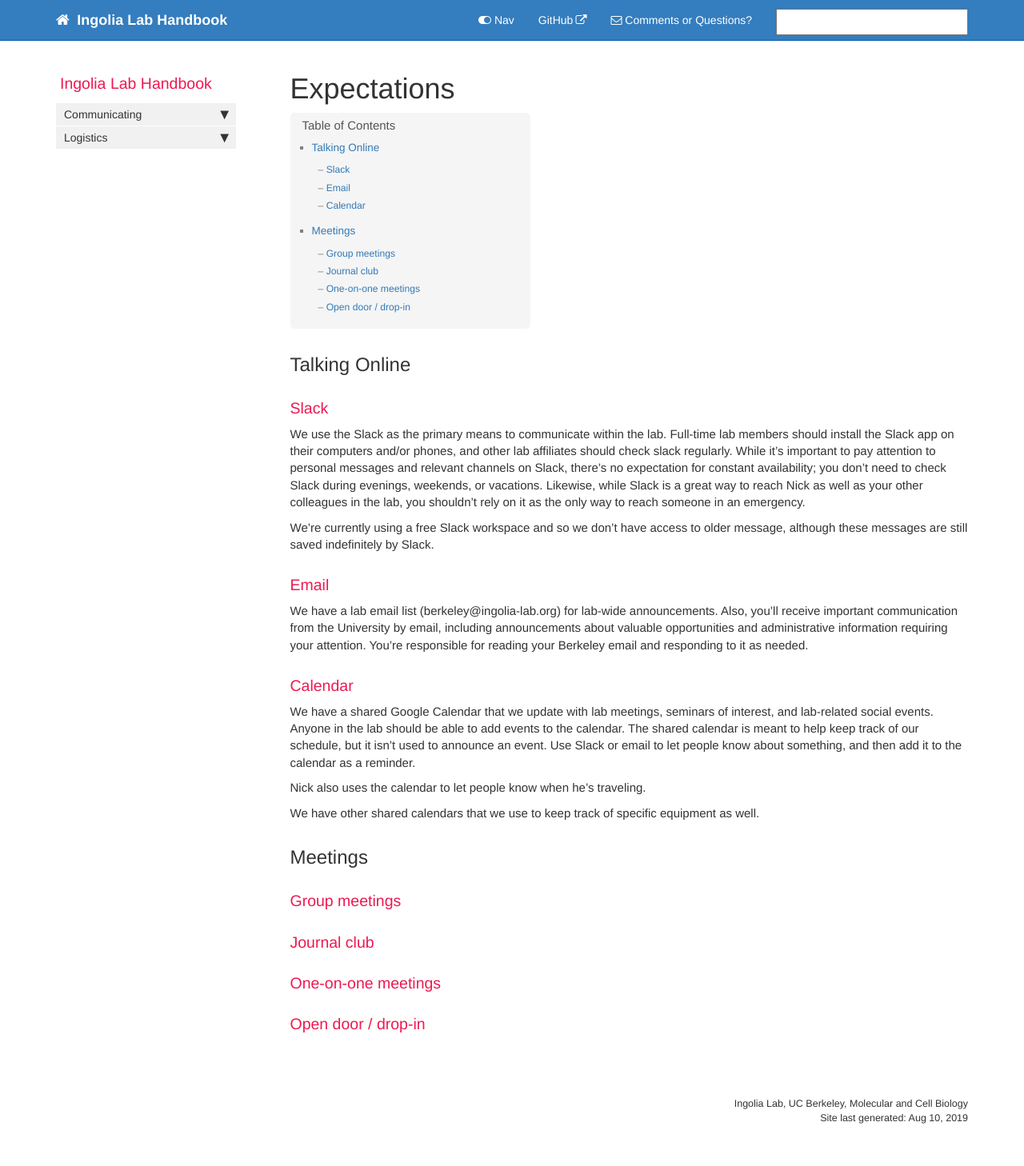
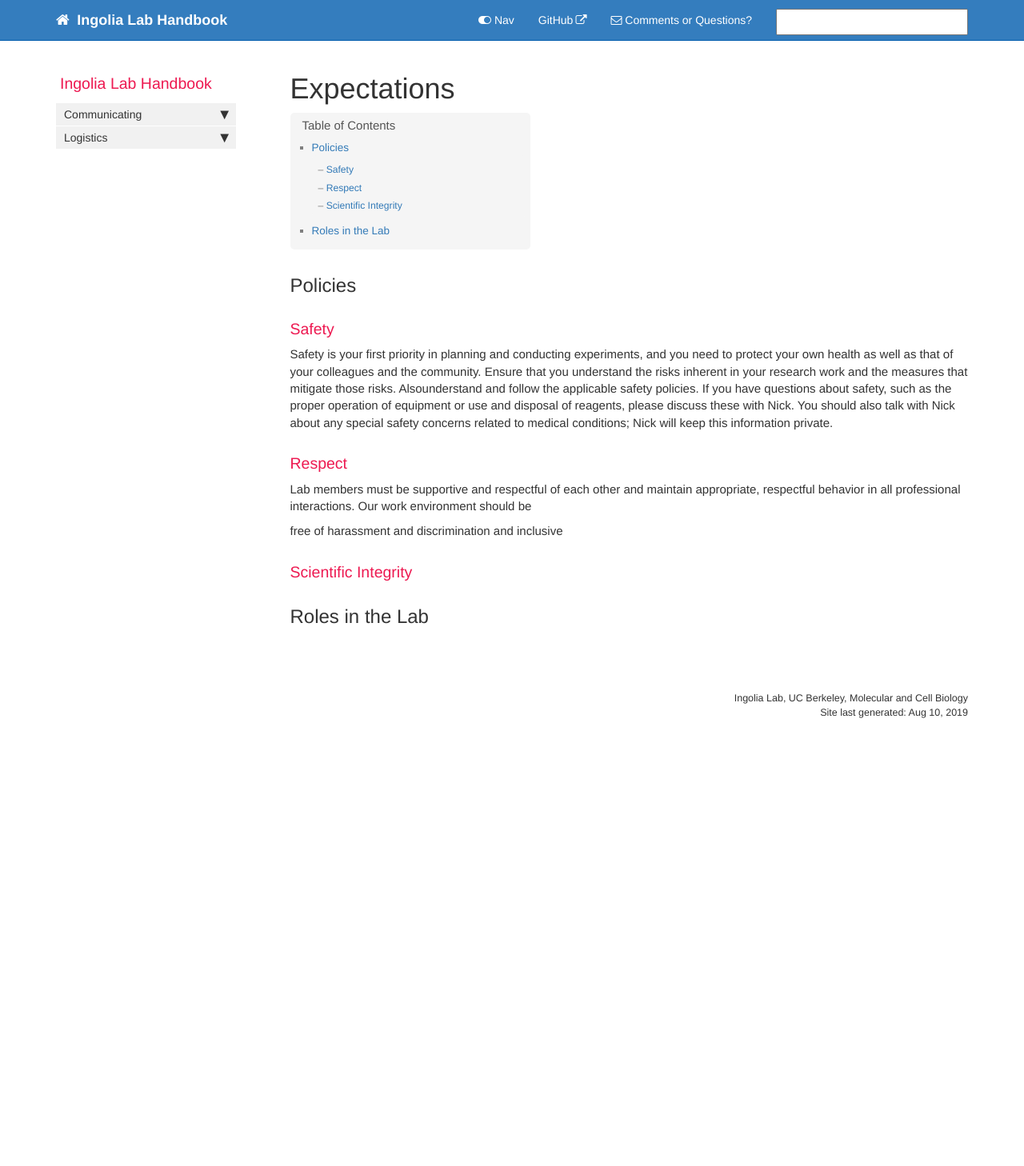
Before and after one commit to ingolia-lab/lab-web-page, a Jekyll site: the page built from src-internal/pages/handbook/handbook_expectations.md, in a window 1280 px wide. Shown: the whole page at 80% size. Built offline with Jekyll 4.4.1, drawn with Linux system fonts in a browser that asks for light colours; comment, search, counter and statistics services are not loaded; after the commit the page ends 951 px from its top, so only the background shows below that.

Commit message:
Removed old communication stuff and started to sketch policies

```diff
--- a/src-internal/pages/handbook/handbook_expectations.md
+++ b/src-internal/pages/handbook/handbook_expectations.md
@@ -5,53 +5,29 @@ permalink: handbook_expectations.html
 folder: handbook
 ---
 
-## Talking Online
+## Policies
 
-### Slack
+### Safety
 
-We use the Slack as the primary means to communicate within the
-lab. Full-time lab members should install the Slack app on their
-computers and/or phones, and other lab affiliates should check slack
-regularly. While it's important to pay attention to personal messages
-and relevant channels on Slack, there's no expectation for constant
-availability; you don't need to check Slack during evenings, weekends,
-or vacations. Likewise, while Slack is a great way to reach Nick as
-well as your other colleagues in the lab, you shouldn't rely on it as
-the only way to reach someone in an emergency.
+Safety is your first priority in planning and conducting experiments,
+and you need to protect your own health as well as that of your
+colleagues and the community. Ensure that you understand the risks
+inherent in your research work and the measures that mitigate those
+risks. Alsounderstand and follow the applicable safety policies. If
+you have questions about safety, such as the proper operation of
+equipment or use and disposal of reagents, please discuss these with
+Nick. You should also talk with Nick about any special safety concerns
+related to medical conditions; Nick will keep this information private.
 
-We're currently using a free Slack workspace and so we don't have
-access to older message, although these messages are still saved
-indefinitely by Slack.
+### Respect
 
-### Email
+Lab members must be supportive and respectful of each other and
+maintain appropriate, respectful behavior in all professional
+interactions. Our work environment should be
 
-We have a lab email list (berkeley@ingolia-lab.org) for lab-wide
-announcements. Also, you'll receive important communication from the
-University by email, including announcements about valuable
-opportunities and administrative information requiring your
-attention. You're responsible for reading your Berkeley email and
-responding to it as needed.
+free of harassment and discrimination and inclusive
 
-### Calendar
+### Scientific Integrity
 
-We have a shared Google Calendar that we update with lab meetings,
-seminars of interest, and lab-related social events. Anyone in the lab
-should be able to add events to the calendar. The shared calendar is
-meant to help keep track of our schedule, but it isn't used to
-announce an event. Use Slack or email to let people know about
-something, and then add it to the calendar as a reminder.
 
-Nick also uses the calendar to let people know when he's traveling.
-
-We have other shared calendars that we use to keep track of specific
-equipment as well.
-
-## Meetings
-
-### Group meetings
-
-### Journal club
-
-### One-on-one meetings
-
-### Open door / drop-in
+## Roles in the Lab
```
